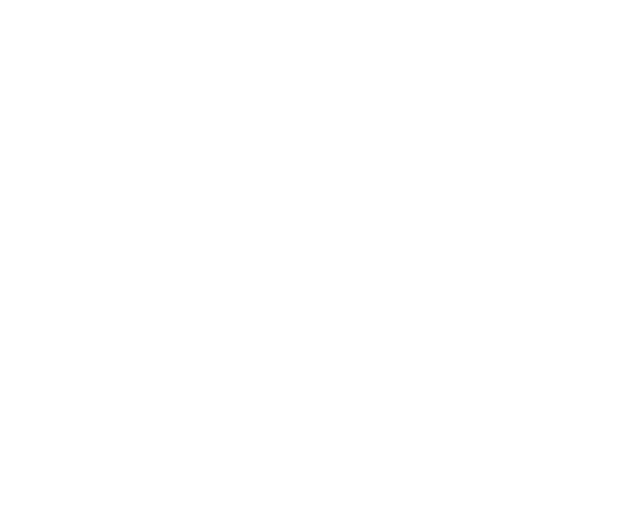
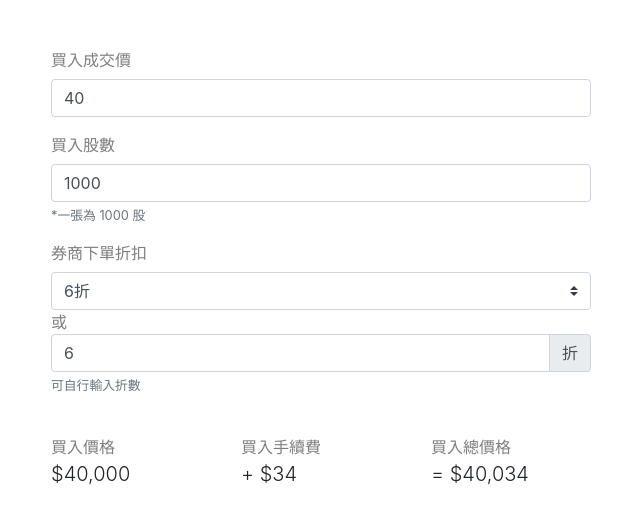
Before and after one commit to chiquitta/stock, a Vue app: page / in a window 1280 px wide. Shown: the top 524 px of the page, without its empty margins (34-674 px from the left). Built offline with nearby package versions, Linux system fonts and the light colour scheme.

Commit message:
buy section

```diff
--- a/public/index.html
+++ b/public/index.html
@@ -5,7 +5,7 @@
     <meta http-equiv="X-UA-Compatible" content="IE=edge">
     <meta name="viewport" content="width=device-width,initial-scale=1.0">
     <link rel="icon" href="<%= BASE_URL %>favicon.ico">
-    <title>cbuild</title>
+    <title>Stock Calculator</title>
   </head>
   <body>
     <noscript>
--- a/src/App.vue
+++ b/src/App.vue
@@ -1,28 +1,120 @@
 <template>
   <div id="app">
+    <b-container>
+      <b-row class="py-5">
+        <!-- <b-col cols="12" class="h1 text-center py-5">
+          Stock Calculator
+        </b-col> -->
+        <b-col>
+          <b-form-group
+            label="買入成交價"
+            class="text-black-50"
+          >
+            <b-form-input v-model="buy" type="number" placeholder="請輸入" />
+          </b-form-group>
+          <b-form-group
+            label="買入股數"
+            class="text-black-50"
+            description="*一張為 1000 股"
+          >
+            <b-form-input v-model="buyNum" type="number" placeholder="請輸入" />
+          </b-form-group>
+          <b-form-group
+            label="券商下單折扣"
+            class="text-black-50"
+            description="可自行輸入折數"
+          >
+            <b-form-select v-model="fee" :options="fees" />
+            或
+            <b-input-group append="折">
+              <b-form-input v-model="fee" type="number" placeholder="請輸入" />
+            </b-input-group>
+          </b-form-group>
+          <b-row class="pt-4">
+            <b-col>
+              <span class="text-black-50">買入價格</span>
+              <p class="lead">
+                ${{ buyPrice.toLocaleString() }}
+              </p>
+            </b-col>
+            <b-col>
+              <span class="text-black-50">買入手續費</span>
+              <p class="lead">
+                + ${{ buyFee.toLocaleString() }}
+              </p>
+            </b-col>
+            <b-col>
+            <span class="text-black-50">買入總價格</span>
+            <p class="lead">
+              = ${{ buyTotal.toLocaleString() }}
+            </p>
+            </b-col>
+          </b-row>
+        </b-col>
+        <b-col>
+          <!-- <b-form-input v-model="sell" placeholder="" />
+          <b-form-input v-model="sellNum" placeholder="請輸入" /> -->
+        </b-col>
+      </b-row>
+    </b-container>
     <!-- <img alt="Vue logo" src="./assets/logo.png"> -->
     <!-- <HelloWorld msg="Welcome to Your Vue.js App"/> -->
   </div>
 </template>
 
 <script>
+/* eslint-disable no-console */
 // import HelloWorld from './components/HelloWorld.vue'
 
 export default {
   name: 'app',
   components: {
     // HelloWorld
+  },
+  data() {
+    return {
+      buy: 40,
+      buyNum: 1000,
+      sell: 0,
+      sellNum: 1000,
+      brokerFee: null,
+      fee: 6,
+      fees: this.range(0, 10, 0.5).map(val => {
+        let text = `${val}折`
+        text = val === 10 ? '無折扣' : text
+        text = val === 0 ? '免手續費' : text
+        return { value: val, text }
+      })
+    }
+  },
+  computed: {
+    buyPrice() {
+      return this.buy * this.buyNum
+    },
+    buyFee() {
+      const brokerFee = this.buy * this.buyNum * 0.001425 * this.fee * 0.1
+      return Math.round(brokerFee < 20 ? 20 : brokerFee)
+    },
+    buyTotal() {
+      return Math.round(this.buyPrice + this.buyFee)
+    }
+  },
+  methods: {
+    range(start, end, step = 1) {
+      const len = Math.floor((end - start) / step) + 1
+      return Array(len).fill().map((_, idx) => start + (idx * step)).reverse()
+    }
   }
 }
 </script>
 
 <style>
-#app {
+/* #app {
   font-family: 'Avenir', Helvetica, Arial, sans-serif;
   -webkit-font-smoothing: antialiased;
   -moz-osx-font-smoothing: grayscale;
   text-align: center;
   color: #2c3e50;
   margin-top: 60px;
-}
+} */
 </style>
```
